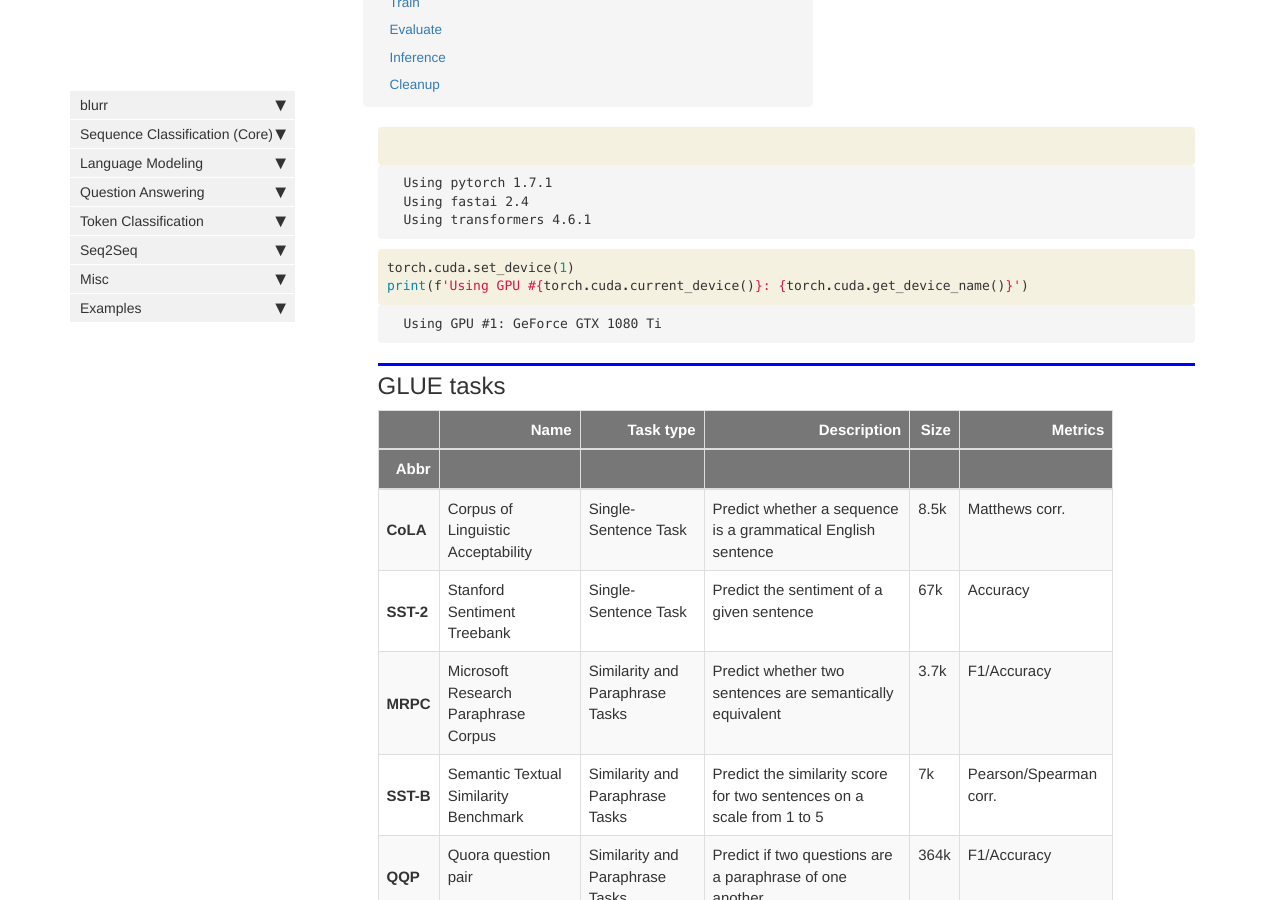
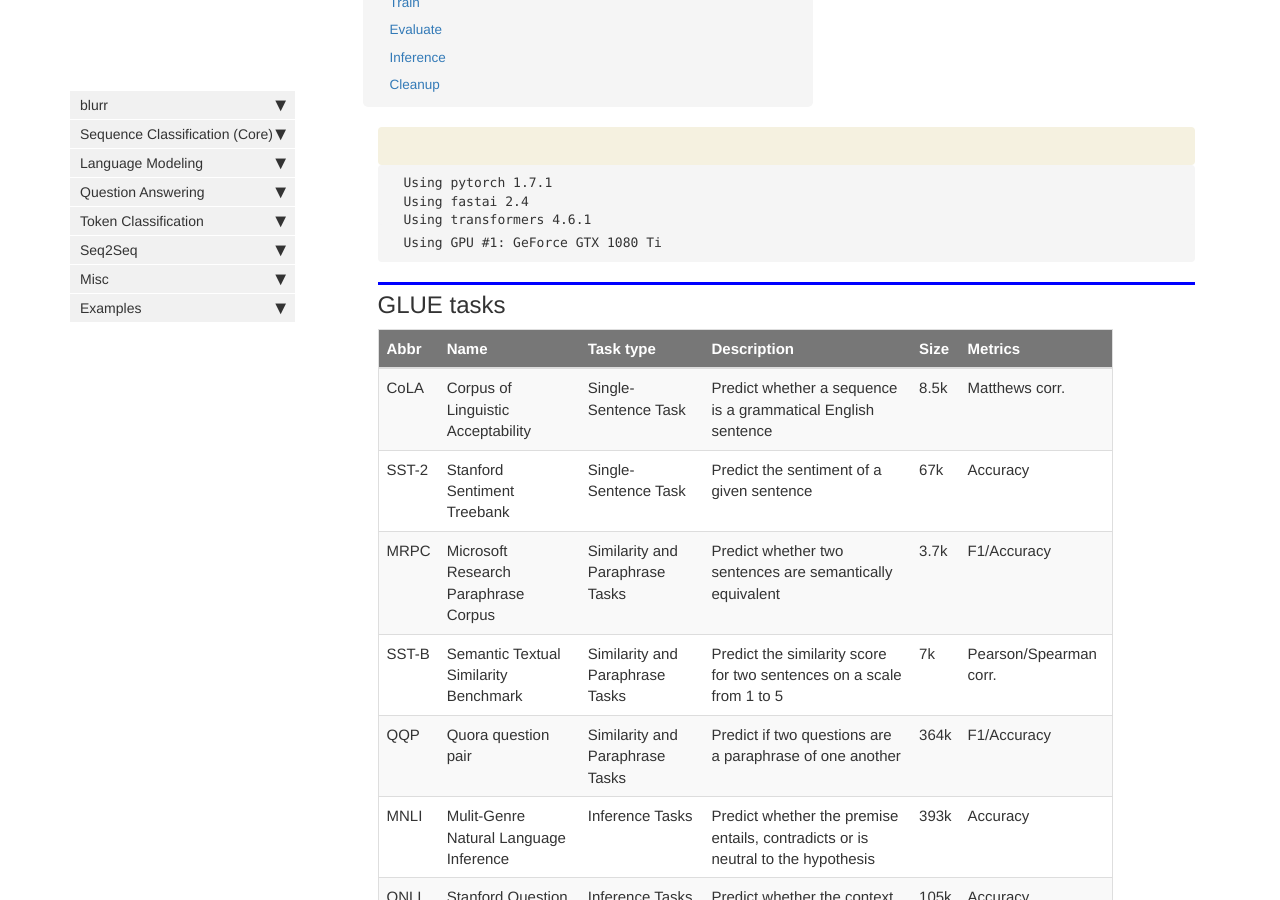
Before and after one commit to ohmeow/blurr, a Jekyll site: the page built from docs/examples-glue.html, in a window 1280 px wide and 900 px high, scrolled down 392 px. Built offline with Jekyll 4.4.1, drawn with Linux system fonts in a browser that asks for light colours; nearby versions of some CDN libraries; comment, search, counter and statistics services are not loaded.

Commit message:
update glue task table

```diff
--- a/docs/examples-glue.html
+++ b/docs/examples-glue.html
@@ -79,17 +79,6 @@ Using transformers 4.6.1
     {% raw %}
 
 <div class="cell border-box-sizing code_cell rendered">
-<div class="input">
-
-<div class="inner_cell">
-    <div class="input_area">
-<div class=" highlight hl-ipython3"><pre><span></span><span class="n">torch</span><span class="o">.</span><span class="n">cuda</span><span class="o">.</span><span class="n">set_device</span><span class="p">(</span><span class="mi">1</span><span class="p">)</span>
-<span class="nb">print</span><span class="p">(</span><span class="sa">f</span><span class="s1">&#39;Using GPU #</span><span class="si">{</span><span class="n">torch</span><span class="o">.</span><span class="n">cuda</span><span class="o">.</span><span class="n">current_device</span><span class="p">()</span><span class="si">}</span><span class="s1">: </span><span class="si">{</span><span class="n">torch</span><span class="o">.</span><span class="n">cuda</span><span class="o">.</span><span class="n">get_device_name</span><span class="p">()</span><span class="si">}</span><span class="s1">&#39;</span><span class="p">)</span>
-</pre></div>
-
-    </div>
-</div>
-</div>
 
 <div class="output_wrapper">
 <div class="output">
@@ -124,101 +113,82 @@ Using transformers 4.6.1
 <div class="output_area">
 
 
-<div class="output_html rendered_html output_subarea ">
-<table border="1" class="dataframe">
-  <thead>
-    <tr style="text-align: right;">
-      <th></th>
-      <th>Name</th>
-      <th>Task type</th>
-      <th>Description</th>
-      <th>Size</th>
-      <th>Metrics</th>
-    </tr>
-    <tr>
-      <th>Abbr</th>
-      <th></th>
-      <th></th>
-      <th></th>
-      <th></th>
-      <th></th>
-    </tr>
-  </thead>
-  <tbody>
-    <tr>
-      <th>CoLA</th>
-      <td>Corpus of Linguistic Acceptability</td>
-      <td>Single-Sentence Task</td>
-      <td>Predict whether a sequence is a grammatical English sentence</td>
-      <td>8.5k</td>
-      <td>Matthews corr.</td>
-    </tr>
-    <tr>
-      <th>SST-2</th>
-      <td>Stanford Sentiment Treebank</td>
-      <td>Single-Sentence Task</td>
-      <td>Predict the sentiment of a given sentence</td>
-      <td>67k</td>
-      <td>Accuracy</td>
-    </tr>
-    <tr>
-      <th>MRPC</th>
-      <td>Microsoft Research Paraphrase Corpus</td>
-      <td>Similarity and Paraphrase Tasks</td>
-      <td>Predict whether two sentences are semantically equivalent</td>
-      <td>3.7k</td>
-      <td>F1/Accuracy</td>
-    </tr>
-    <tr>
-      <th>SST-B</th>
-      <td>Semantic Textual Similarity Benchmark</td>
-      <td>Similarity and Paraphrase Tasks</td>
-      <td>Predict the similarity score for two sentences on a scale from 1 to 5</td>
-      <td>7k</td>
-      <td>Pearson/Spearman corr.</td>
-    </tr>
-    <tr>
-      <th>QQP</th>
-      <td>Quora question pair</td>
-      <td>Similarity and Paraphrase Tasks</td>
-      <td>Predict if two questions are a paraphrase of one another</td>
-      <td>364k</td>
-      <td>F1/Accuracy</td>
-    </tr>
-    <tr>
-      <th>MNLI</th>
-      <td>Mulit-Genre Natural Language Inference</td>
-      <td>Inference Tasks</td>
-      <td>Predict whether the premise entails, contradicts or is neutral to the hypothesis</td>
-      <td>393k</td>
-      <td>Accuracy</td>
-    </tr>
-    <tr>
-      <th>QNLI</th>
-      <td>Stanford Question Answering Dataset</td>
-      <td>Inference Tasks</td>
-      <td>Predict whether the context sentence contains the answer to the question</td>
-      <td>105k</td>
-      <td>Accuracy</td>
-    </tr>
-    <tr>
-      <th>RTE</th>
-      <td>Recognize Textual Entailment</td>
-      <td>Inference Tasks</td>
-      <td>Predict whether one sentece entails another</td>
-      <td>2.5k</td>
-      <td>Accuracy</td>
-    </tr>
-    <tr>
-      <th>WNLI</th>
-      <td>Winograd Schema Challenge</td>
-      <td>Inference Tasks</td>
-      <td>Predict if the sentence with the pronoun substituted is entailed by the original sentence</td>
-      <td>634</td>
-      <td>Accuracy</td>
-    </tr>
-  </tbody>
-</table>
+<div class="output_html rendered_html output_subarea output_execute_result">
+<style  type="text/css" >
+</style><table id="T_2b10a_" ><thead>    <tr>        <th class="col_heading level0 col0" >Abbr</th>        <th class="col_heading level0 col1" >Name</th>        <th class="col_heading level0 col2" >Task type</th>        <th class="col_heading level0 col3" >Description</th>        <th class="col_heading level0 col4" >Size</th>        <th class="col_heading level0 col5" >Metrics</th>    </tr></thead><tbody>
+                <tr>
+                                <td id="T_2b10a_row0_col0" class="data row0 col0" >CoLA</td>
+                        <td id="T_2b10a_row0_col1" class="data row0 col1" >Corpus of Linguistic Acceptability</td>
+                        <td id="T_2b10a_row0_col2" class="data row0 col2" >Single-Sentence Task</td>
+                        <td id="T_2b10a_row0_col3" class="data row0 col3" >Predict whether a sequence is a grammatical English sentence</td>
+                        <td id="T_2b10a_row0_col4" class="data row0 col4" >8.5k</td>
+                        <td id="T_2b10a_row0_col5" class="data row0 col5" >Matthews corr.</td>
+            </tr>
+            <tr>
+                                <td id="T_2b10a_row1_col0" class="data row1 col0" >SST-2</td>
+                        <td id="T_2b10a_row1_col1" class="data row1 col1" >Stanford Sentiment Treebank</td>
+                        <td id="T_2b10a_row1_col2" class="data row1 col2" >Single-Sentence Task</td>
+                        <td id="T_2b10a_row1_col3" class="data row1 col3" >Predict the sentiment of a given sentence</td>
+                        <td id="T_2b10a_row1_col4" class="data row1 col4" >67k</td>
+                        <td id="T_2b10a_row1_col5" class="data row1 col5" >Accuracy</td>
+            </tr>
+            <tr>
+                                <td id="T_2b10a_row2_col0" class="data row2 col0" >MRPC</td>
+                        <td id="T_2b10a_row2_col1" class="data row2 col1" >Microsoft Research Paraphrase Corpus</td>
+                        <td id="T_2b10a_row2_col2" class="data row2 col2" >Similarity and Paraphrase Tasks</td>
+                        <td id="T_2b10a_row2_col3" class="data row2 col3" >Predict whether two sentences are semantically equivalent</td>
+                        <td id="T_2b10a_row2_col4" class="data row2 col4" >3.7k</td>
+                        <td id="T_2b10a_row2_col5" class="data row2 col5" >F1/Accuracy</td>
+            </tr>
+            <tr>
+                                <td id="T_2b10a_row3_col0" class="data row3 col0" >SST-B</td>
+                        <td id="T_2b10a_row3_col1" class="data row3 col1" >Semantic Textual Similarity Benchmark</td>
+                        <td id="T_2b10a_row3_col2" class="data row3 col2" >Similarity and Paraphrase Tasks</td>
+                        <td id="T_2b10a_row3_col3" class="data row3 col3" >Predict the similarity score for two sentences on a scale from 1 to 5</td>
+                        <td id="T_2b10a_row3_col4" class="data row3 col4" >7k</td>
+                        <td id="T_2b10a_row3_col5" class="data row3 col5" >Pearson/Spearman corr.</td>
+            </tr>
+            <tr>
+                                <td id="T_2b10a_row4_col0" class="data row4 col0" >QQP</td>
+                        <td id="T_2b10a_row4_col1" class="data row4 col1" >Quora question pair</td>
+                        <td id="T_2b10a_row4_col2" class="data row4 col2" >Similarity and Paraphrase Tasks</td>
+                        <td id="T_2b10a_row4_col3" class="data row4 col3" >Predict if two questions are a paraphrase of one another</td>
+                        <td id="T_2b10a_row4_col4" class="data row4 col4" >364k</td>
+                        <td id="T_2b10a_row4_col5" class="data row4 col5" >F1/Accuracy</td>
+            </tr>
+            <tr>
+                                <td id="T_2b10a_row5_col0" class="data row5 col0" >MNLI</td>
+                        <td id="T_2b10a_row5_col1" class="data row5 col1" >Mulit-Genre Natural Language Inference</td>
+                        <td id="T_2b10a_row5_col2" class="data row5 col2" >Inference Tasks</td>
+                        <td id="T_2b10a_row5_col3" class="data row5 col3" >Predict whether the premise entails, contradicts or is neutral to the hypothesis</td>
+                        <td id="T_2b10a_row5_col4" class="data row5 col4" >393k</td>
+                        <td id="T_2b10a_row5_col5" class="data row5 col5" >Accuracy</td>
+            </tr>
+            <tr>
+                                <td id="T_2b10a_row6_col0" class="data row6 col0" >QNLI</td>
+                        <td id="T_2b10a_row6_col1" class="data row6 col1" >Stanford Question Answering Dataset</td>
+                        <td id="T_2b10a_row6_col2" class="data row6 col2" >Inference Tasks</td>
+                        <td id="T_2b10a_row6_col3" class="data row6 col3" >Predict whether the context sentence contains the answer to the question</td>
+                        <td id="T_2b10a_row6_col4" class="data row6 col4" >105k</td>
+                        <td id="T_2b10a_row6_col5" class="data row6 col5" >Accuracy</td>
+            </tr>
+            <tr>
+                                <td id="T_2b10a_row7_col0" class="data row7 col0" >RTE</td>
+                        <td id="T_2b10a_row7_col1" class="data row7 col1" >Recognize Textual Entailment</td>
+                        <td id="T_2b10a_row7_col2" class="data row7 col2" >Inference Tasks</td>
+                        <td id="T_2b10a_row7_col3" class="data row7 col3" >Predict whether one sentece entails another</td>
+                        <td id="T_2b10a_row7_col4" class="data row7 col4" >2.5k</td>
+                        <td id="T_2b10a_row7_col5" class="data row7 col5" >Accuracy</td>
+            </tr>
+            <tr>
+                                <td id="T_2b10a_row8_col0" class="data row8 col0" >WNLI</td>
+                        <td id="T_2b10a_row8_col1" class="data row8 col1" >Winograd Schema Challenge</td>
+                        <td id="T_2b10a_row8_col2" class="data row8 col2" >Inference Tasks</td>
+                        <td id="T_2b10a_row8_col3" class="data row8 col3" >Predict if the sentence with the pronoun substituted is entailed by the original sentence</td>
+                        <td id="T_2b10a_row8_col4" class="data row8 col4" >634</td>
+                        <td id="T_2b10a_row8_col5" class="data row8 col5" >Accuracy</td>
+            </tr>
+    </tbody></table>
 </div>
 
 </div>
```
